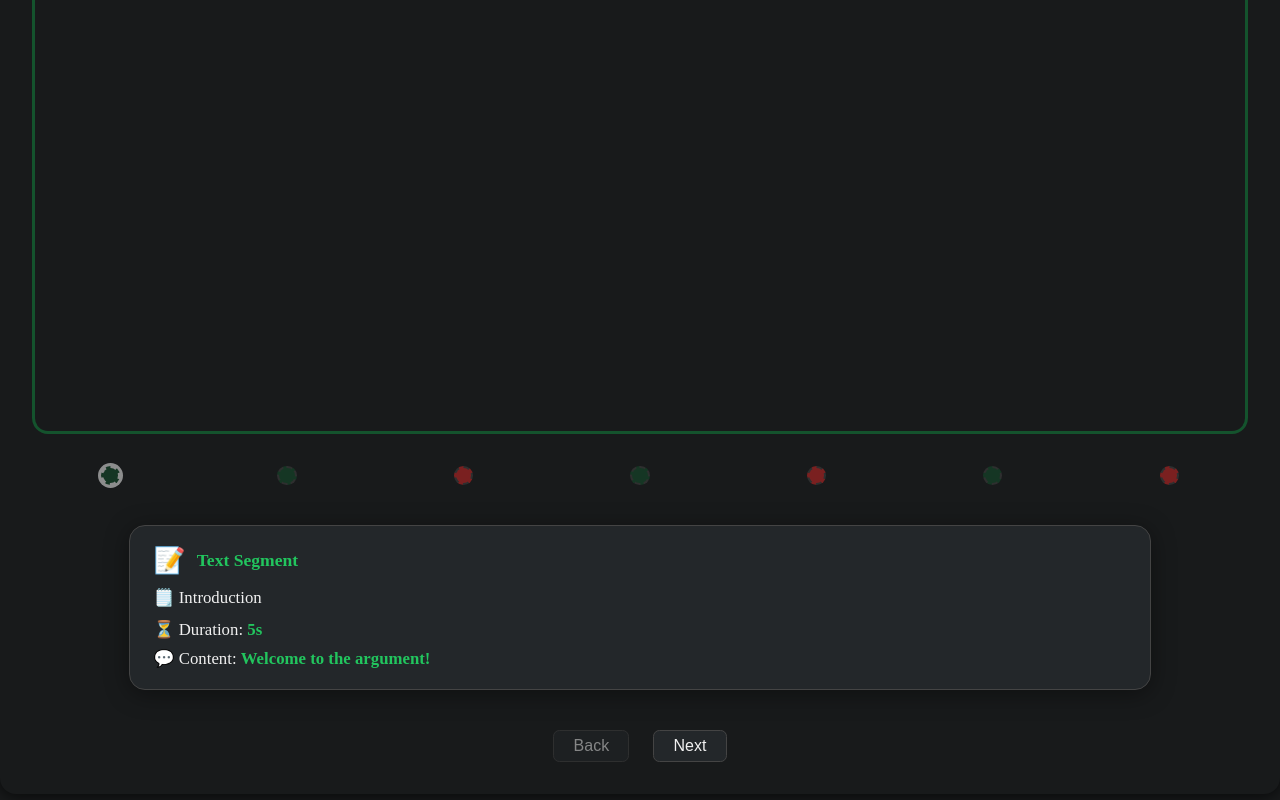
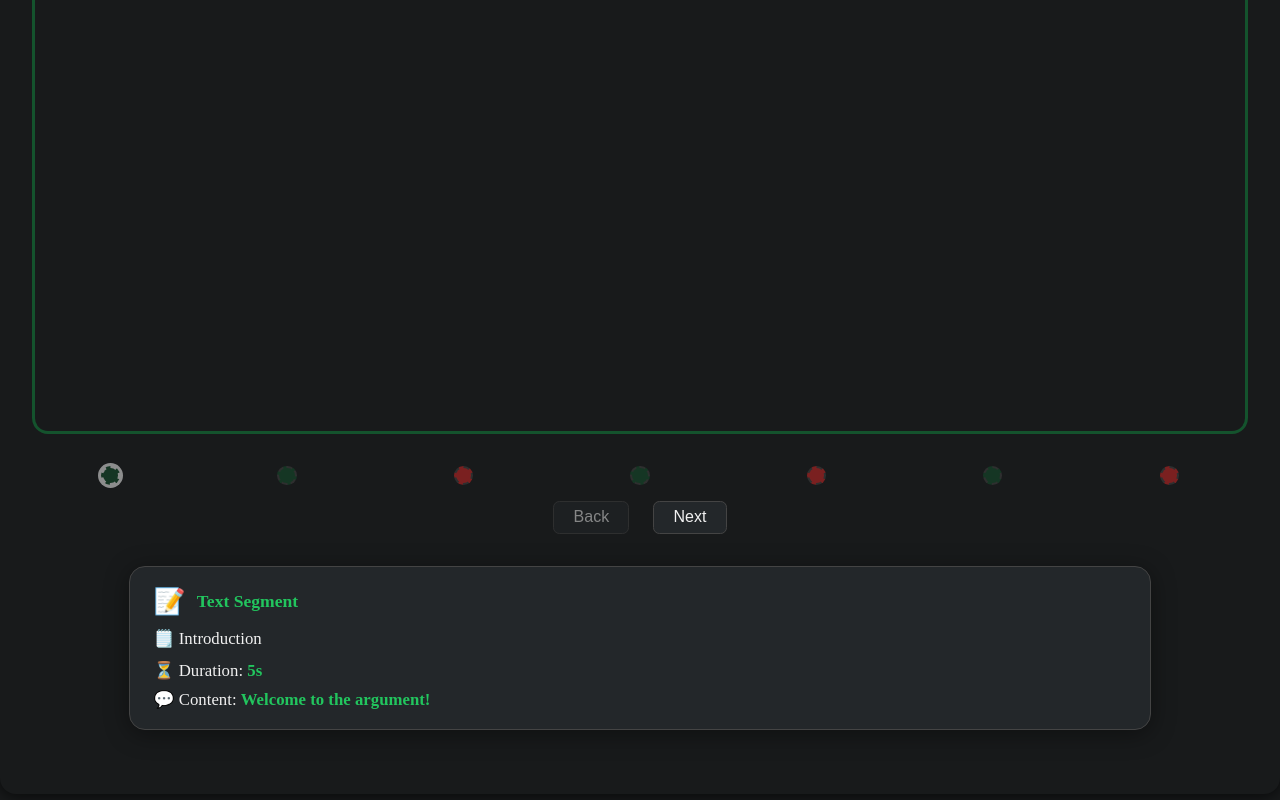
Before and after one commit to gbotros/argumenter, a Vue app: page / in a window 1280 px wide. Shown: the part 338-1138 px from the top of the page. Built offline with nearby package versions, Linux system fonts and the light colour scheme.

Commit message:
controls component

```diff
--- /dev/null
+++ b/src/timeline/TimelineBarControls.vue
@@ -0,0 +1,55 @@
+<template>
+  <div class="timeline-player__bar-controls">
+    <button
+      class="timeline-player__bar-controls-button"
+      @click="$emit('back')"
+      :disabled="activeIndex === 0"
+    >
+      Back
+    </button>
+    <button
+      class="timeline-player__bar-controls-button"
+      @click="$emit('next')"
+      :disabled="activeIndex === segmentsCount - 1"
+    >
+      Next
+    </button>
+  </div>
+</template>
+
+<script setup lang="ts">
+const props = defineProps<{
+  activeIndex: number;
+  segmentsCount: number;
+}>();
+const emit = defineEmits<{
+  (e: 'back'): void;
+  (e: 'next'): void;
+}>();
+</script>
+
+<style lang="scss" scoped>
+@use "@/assets/variables.scss" as *;
+
+.timeline-player__bar-controls {
+  display: flex;
+  gap: 1.5rem;
+  margin-top: 0.5rem;
+}
+
+.timeline-player__bar-controls-button {
+  background: $color-bg-alt;
+  color: $color-fg;
+  border: 1px solid $color-border-light;
+  border-radius: 0.4rem;
+  padding: 0.4rem 1.2rem;
+  font-size: 1rem;
+  cursor: pointer;
+  transition: background 0.2s, border-color 0.2s;
+
+  &:disabled {
+    opacity: 0.5;
+    cursor: not-allowed;
+  }
+}
+</style>
--- /dev/null
+++ b/src/timeline/TimelineControls.vue
@@ -0,0 +1,55 @@
+<template>
+  <div class="timeline-player__bar-controls">
+    <button
+      class="timeline-player__bar-controls-button"
+      @click="$emit('back')"
+      :disabled="activeIndex === 0"
+    >
+      Back
+    </button>
+    <button
+      class="timeline-player__bar-controls-button"
+      @click="$emit('next')"
+      :disabled="activeIndex === segmentsCount - 1"
+    >
+      Next
+    </button>
+  </div>
+</template>
+
+<script setup lang="ts">
+const props = defineProps<{
+  activeIndex: number;
+  segmentsCount: number;
+}>();
+const emit = defineEmits<{
+  (e: 'back'): void;
+  (e: 'next'): void;
+}>();
+</script>
+
+<style lang="scss" scoped>
+@use "@/assets/variables.scss" as *;
+
+.timeline-player__bar-controls {
+  display: flex;
+  gap: 1.5rem;
+  margin-top: 0.5rem;
+}
+
+.timeline-player__bar-controls-button {
+  background: $color-bg-alt;
+  color: $color-fg;
+  border: 1px solid $color-border-light;
+  border-radius: 0.4rem;
+  padding: 0.4rem 1.2rem;
+  font-size: 1rem;
+  cursor: pointer;
+  transition: background 0.2s, border-color 0.2s;
+
+  &:disabled {
+    opacity: 0.5;
+    cursor: not-allowed;
+  }
+}
+</style>
--- a/src/timeline/TimelinePlayer.vue
+++ b/src/timeline/TimelinePlayer.vue
@@ -1,6 +1,9 @@
 <template>
   <div class="timeline-player">
-    <div class="timeline-player__player-border" :class="`timeline-player__player-border--${activeSegment?.stance ?? ''}`">
+    <div
+      class="timeline-player__player-border"
+      :class="`timeline-player__player-border--${activeSegment?.stance ?? ''}`"
+    >
       <TextualSegmentView
         v-if="activeSegment && activeSegment.type === 'text'"
         :segment="activeSegment as TextualSegment"
@@ -12,6 +15,7 @@
         @segment-complete="onSegmentComplete"
       />
     </div>
+
     <div class="timeline-player__bar">
       <TimelineBarDots
         :segments="timeline.getSegments()"
@@ -21,11 +25,13 @@
         @dot-mouse-enter="handleDotMouseEnter"
         @dot-mouse-leave="handleDotMouseLeave"
       />
+      <TimelineControls
+        :activeIndex="activeIndex"
+        :segmentsCount="timeline.getSegments().length"
+        @back="goBack"
+        @next="goNext"
+      />
       <SegmentInfo :segment="hoveredSegmentInfo || activeSegment" />
-      <div class="timeline-player__bar-controls">
-        <button class="timeline-player__bar-controls-button" @click="goBack" :disabled="activeIndex === 0">Back</button>
-        <button class="timeline-player__bar-controls-button" @click="goNext" :disabled="activeIndex === timeline.getSegments().length - 1">Next</button>
-      </div>
     </div>
   </div>
 </template>
@@ -38,6 +44,7 @@ import TextualSegmentView from './TextualSegmentView.vue';
 import VideoSegmentView from './VideoSegmentView.vue';
 import SegmentInfo from './SegmentInfo.vue';
 import TimelineBarDots from './TimelineBarDots.vue';
+import TimelineControls from './TimelineControls.vue';
 import type { Logger } from '../types/logger';
 
 const timeline = ref(new Timeline([]));
@@ -47,7 +54,7 @@ const hoveredSegment = ref<Segment | null>(null);
 const logger = inject<Logger>('logger');
 
 onMounted(() => {
-  demoSegments.forEach(segment => timeline.value.addSegment(segment));
+  demoSegments.forEach((segment) => timeline.value.addSegment(segment));
   timeline.value.activateSegmentByIndex(0);
   activeIndex.value = 0;
   logger?.debug('[TimelinePlayer] Timeline initialized:', timeline.value.getSegments());
@@ -109,7 +116,6 @@ function handleDotMouseLeave() {
 </script>
 
 <style lang="scss" scoped>
-
 .timeline-player {
   background: $color-bg;
   color: $color-fg;
@@ -142,28 +148,6 @@ function handleDotMouseLeave() {
     display: flex;
     flex-direction: column;
     align-items: center;
-
-    &-controls {
-      display: flex;
-      gap: 1.5rem;
-      margin-top: 0.5rem;
-
-      &-button {
-        background: $color-bg-alt;
-        color: $color-fg;
-        border: 1px solid $color-border-light;
-        border-radius: 0.4rem;
-        padding: 0.4rem 1.2rem;
-        font-size: 1rem;
-        cursor: pointer;
-        transition: background 0.2s, border-color 0.2s;
-
-        &:disabled {
-          opacity: 0.5;
-          cursor: not-allowed;
-        }
-      }
-    }
   }
 }
 </style>
```
